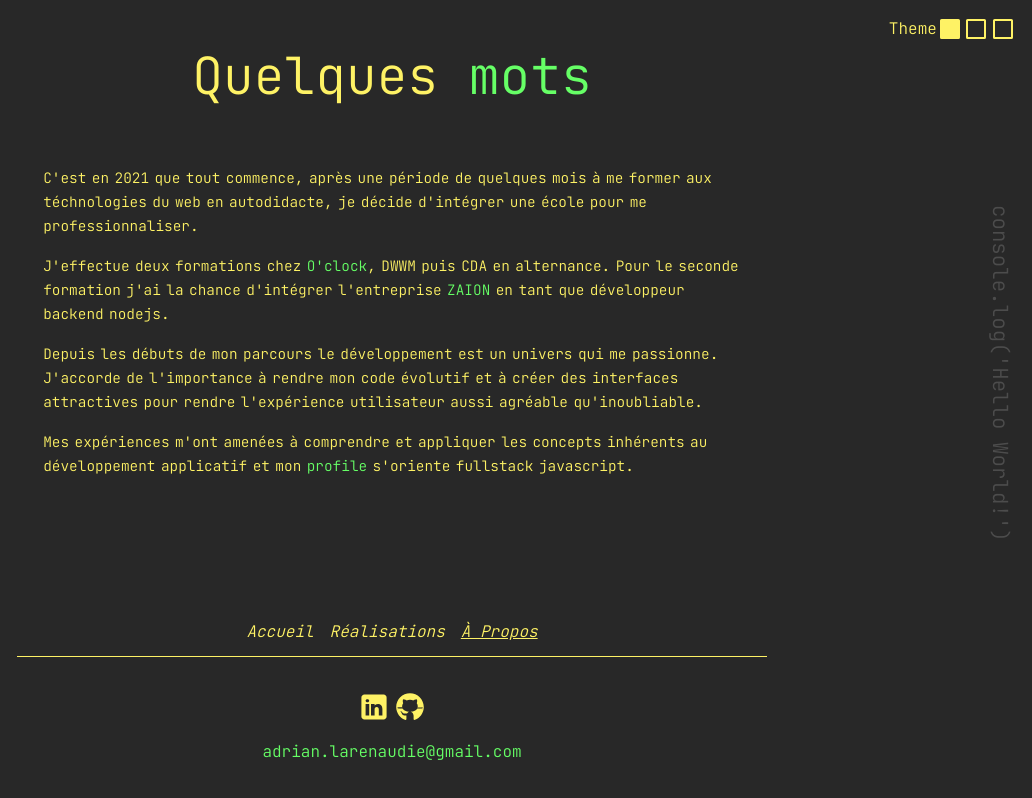
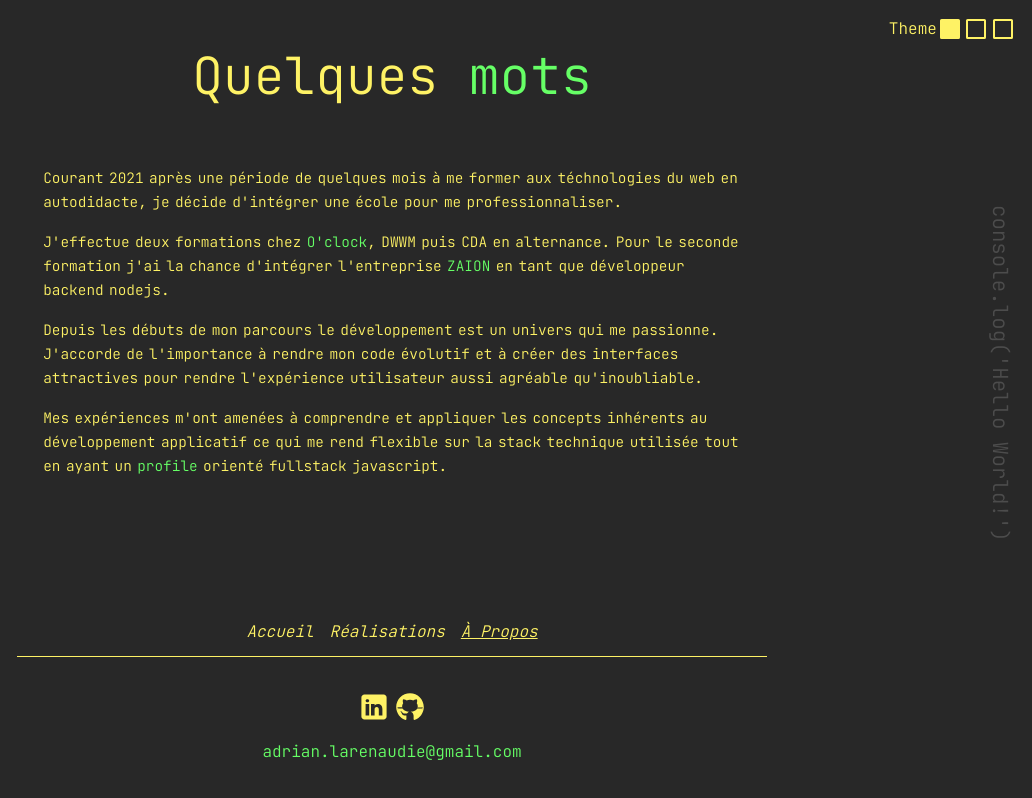
Before and after one commit to Adrian-Larenaudie/adrian_portfolio_vue, a Vue app: page /about in a window 1280 px wide. Shown: the whole page, without its empty margins (248-1280 px from the left). Built offline with nearby package versions, Linux system fonts and the light colour scheme.

Commit message:
edit text page about

```diff
--- a/src/views/AboutView.vue
+++ b/src/views/AboutView.vue
@@ -4,7 +4,7 @@
         <h1 class="main_content_about_title">Quelques <span :style="{color: getCurrentTheme.word}">mots</span></h1>
         <div class="main_content_about_block_text">
             <p class="main_content_about_paragraph">
-                C'est en 2021 que tout commence, après une période de quelques mois à me former aux téchnologies du web en autodidacte, je décide d'intégrer une école pour me professionnaliser.
+                Courant 2021 après une période de quelques mois à me former aux téchnologies du web en autodidacte, je décide d'intégrer une école pour me professionnaliser.
             </p>
             <p class="main_content_about_paragraph">
                 J'effectue deux formations chez <span :style="{color: getCurrentTheme.word}">O'clock</span>, DWWM puis CDA en alternance. Pour le seconde formation j'ai la chance d'intégrer l'entreprise <span :style="{color: getCurrentTheme.word}">ZAION</span> en tant que développeur backend nodejs.
@@ -14,7 +14,7 @@
                 J'accorde de l'importance à rendre mon code évolutif et à créer des interfaces attractives pour rendre l'expérience utilisateur aussi agréable qu'inoubliable.
             </p>
             <p class="main_content_about_paragraph">
-                Mes expériences m'ont amenées à comprendre et appliquer les concepts inhérents au développement applicatif et mon <span :style="{color: getCurrentTheme.word}">profile</span> s'oriente fullstack javascript.
+                Mes expériences m'ont amenées à comprendre et appliquer les concepts inhérents au développement applicatif ce qui me rend flexible sur la stack technique utilisée tout en ayant un <span :style="{color: getCurrentTheme.word}">profile</span> orienté fullstack javascript.
             </p>
 
         </div>
```
